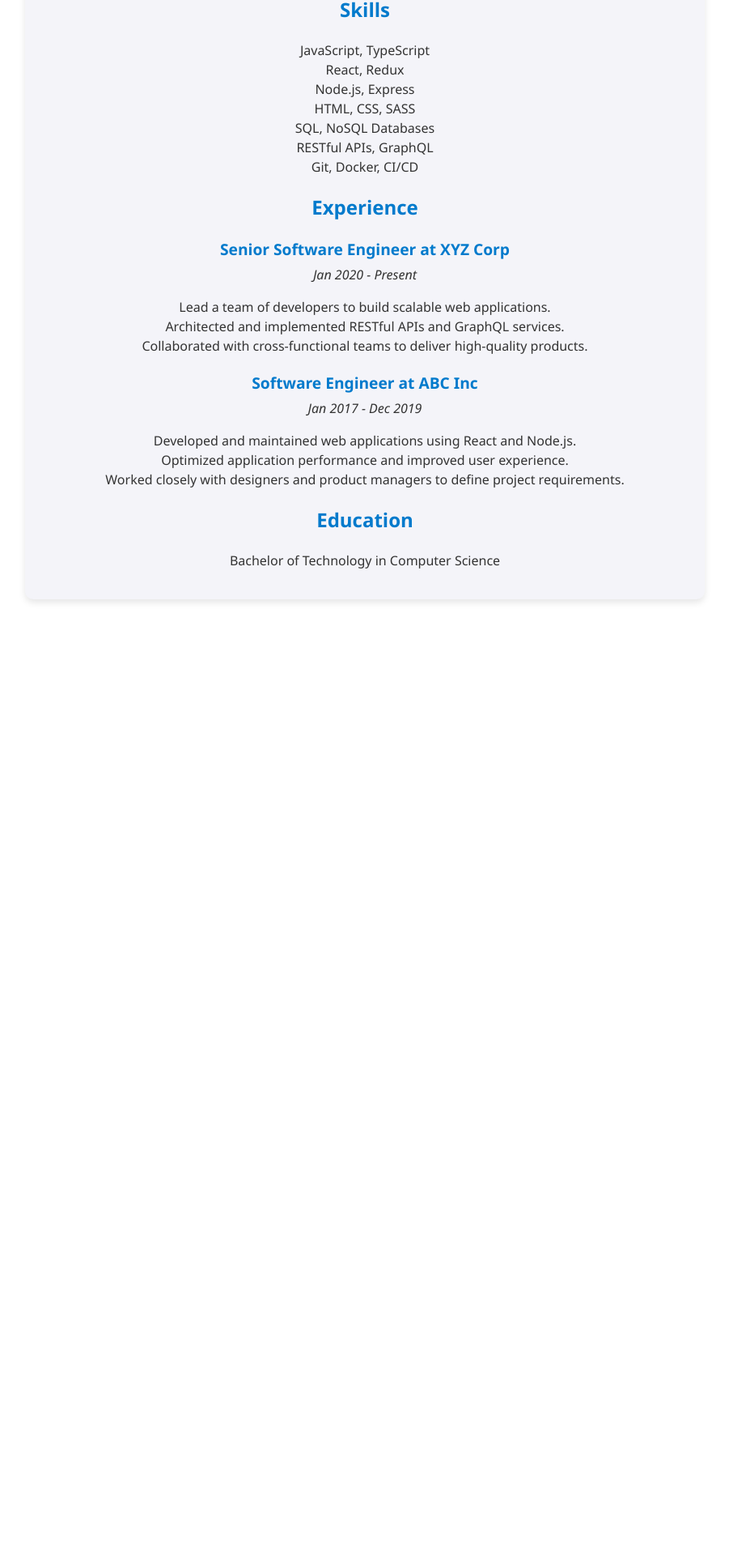
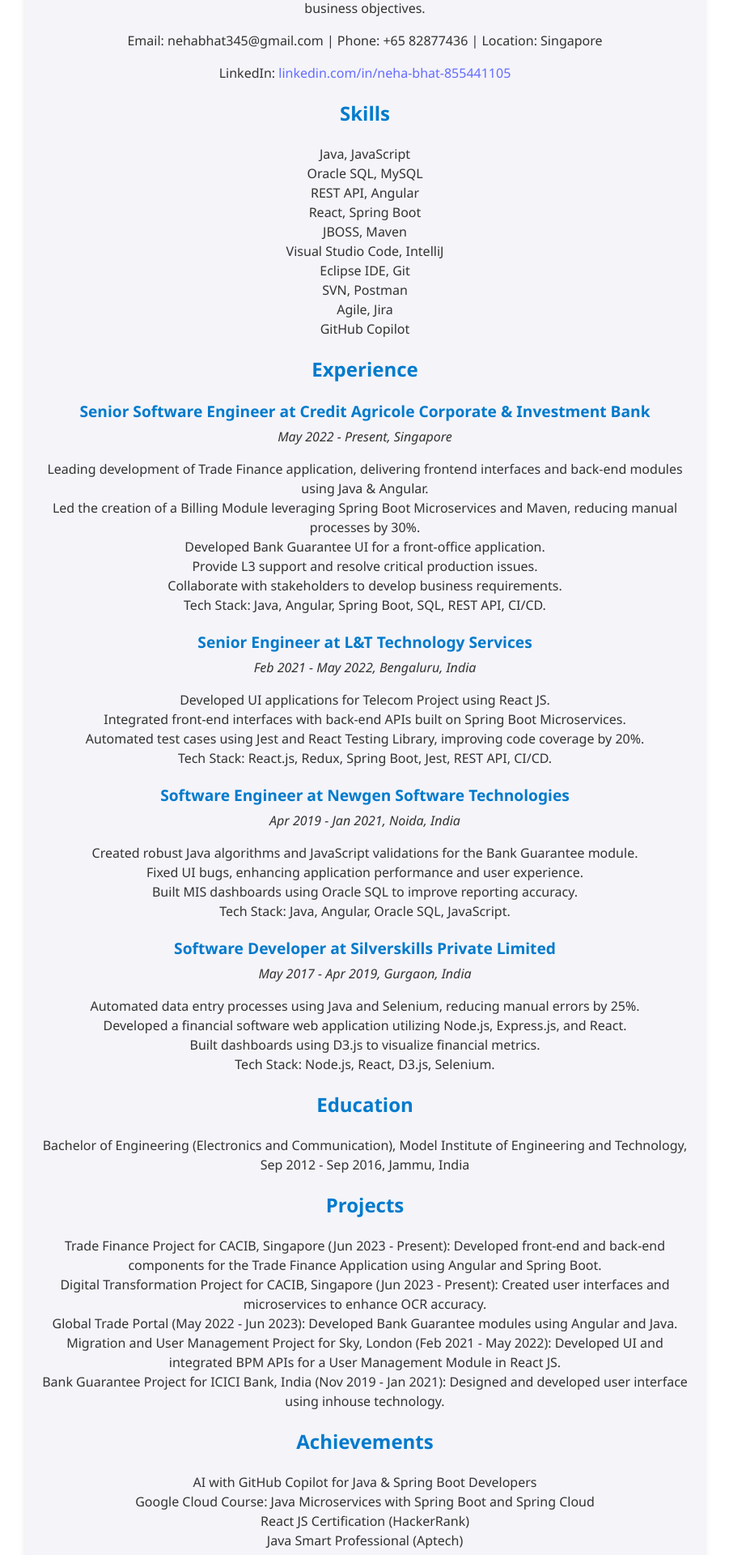
Before and after one commit to nehabhat345/neha-portfolio, a React (Vite) app: page / in a window 1280 px wide. Shown: the part 213-2133 px from the top of the page at 81% size, without its empty margins (189-1090 px from the left). Before the commit the page ends 985 px from the top, so only its background shows below. Built offline with nearby package versions, Linux system fonts and the light colour scheme.

Commit message:
Updated info

```diff
--- a/src/components/Portfolio.jsx
+++ b/src/components/Portfolio.jsx
@@ -4,38 +4,87 @@
   return (
     <div style={styles.portfolio}>
       <h1 style={styles.heading}>Neha Bhat - Full Stack Developer</h1>
-      <p>With 8 years of experience in software development, I specialize in building robust web applications using modern technologies.</p>
+      <p>Full Stack Software Engineer with 8 years of experience in Java, Angular, Spring Boot Microservices, React, and SQL. Proficient in delivering scalable solutions in Banking, Finance, and Telecommunication sectors. Adept at collaborating with cross-functional teams and driving agile development practices to meet business objectives.</p>
+      <p>Email: nehabhat345@gmail.com | Phone: +65 82877436 | Location: Singapore</p>
+      <p>LinkedIn: <a href="https://linkedin.com/in/neha-bhat-855441105" target="_blank" rel="noopener noreferrer">linkedin.com/in/neha-bhat-855441105</a></p>
+
       <h2 style={styles.subheading}>Skills</h2>
       <ul style={styles.list}>
-        <li>JavaScript, TypeScript</li>
-        <li>React, Redux</li>
-        <li>Node.js, Express</li>
-        <li>HTML, CSS, SASS</li>
-        <li>SQL, NoSQL Databases</li>
-        <li>RESTful APIs, GraphQL</li>
-        <li>Git, Docker, CI/CD</li>
+        <li>Java, JavaScript</li>
+        <li>Oracle SQL, MySQL</li>
+        <li>REST API, Angular</li>
+        <li>React, Spring Boot</li>
+        <li>JBOSS, Maven</li>
+        <li>Visual Studio Code, IntelliJ</li>
+        <li>Eclipse IDE, Git</li>
+        <li>SVN, Postman</li>
+        <li>Agile, Jira</li>
+        <li>GitHub Copilot</li>
       </ul>
+
       <h2 style={styles.subheading}>Experience</h2>
       <div style={styles.experience}>
-        <h3 style={styles.jobTitle}>Senior Software Engineer at XYZ Corp</h3>
-        <p style={styles.jobDuration}>Jan 2020 - Present</p>
+        <h3 style={styles.jobTitle}>Senior Software Engineer at Credit Agricole Corporate & Investment Bank</h3>
+        <p style={styles.jobDuration}>May 2022 - Present, Singapore</p>
         <ul style={styles.list}>
-          <li>Lead a team of developers to build scalable web applications.</li>
-          <li>Architected and implemented RESTful APIs and GraphQL services.</li>
-          <li>Collaborated with cross-functional teams to deliver high-quality products.</li>
+          <li>Leading development of Trade Finance application, delivering frontend interfaces and back-end modules using Java & Angular.</li>
+          <li>Led the creation of a Billing Module leveraging Spring Boot Microservices and Maven, reducing manual processes by 30%.</li>
+          <li>Developed Bank Guarantee UI for a front-office application.</li>
+          <li>Provide L3 support and resolve critical production issues.</li>
+          <li>Collaborate with stakeholders to develop business requirements.</li>
+          <li>Tech Stack: Java, Angular, Spring Boot, SQL, REST API, CI/CD.</li>
         </ul>
       </div>
       <div style={styles.experience}>
-        <h3 style={styles.jobTitle}>Software Engineer at ABC Inc</h3>
-        <p style={styles.jobDuration}>Jan 2017 - Dec 2019</p>
+        <h3 style={styles.jobTitle}>Senior Engineer at L&T Technology Services</h3>
+        <p style={styles.jobDuration}>Feb 2021 - May 2022, Bengaluru, India</p>
         <ul style={styles.list}>
-          <li>Developed and maintained web applications using React and Node.js.</li>
-          <li>Optimized application performance and improved user experience.</li>
-          <li>Worked closely with designers and product managers to define project requirements.</li>
+          <li>Developed UI applications for Telecom Project using React JS.</li>
+          <li>Integrated front-end interfaces with back-end APIs built on Spring Boot Microservices.</li>
+          <li>Automated test cases using Jest and React Testing Library, improving code coverage by 20%.</li>
+          <li>Tech Stack: React.js, Redux, Spring Boot, Jest, REST API, CI/CD.</li>
         </ul>
       </div>
+      <div style={styles.experience}>
+        <h3 style={styles.jobTitle}>Software Engineer at Newgen Software Technologies</h3>
+        <p style={styles.jobDuration}>Apr 2019 - Jan 2021, Noida, India</p>
+        <ul style={styles.list}>
+          <li>Created robust Java algorithms and JavaScript validations for the Bank Guarantee module.</li>
+          <li>Fixed UI bugs, enhancing application performance and user experience.</li>
+          <li>Built MIS dashboards using Oracle SQL to improve reporting accuracy.</li>
+          <li>Tech Stack: Java, Angular, Oracle SQL, JavaScript.</li>
+        </ul>
+      </div>
+      <div style={styles.experience}>
+        <h3 style={styles.jobTitle}>Software Developer at Silverskills Private Limited</h3>
+        <p style={styles.jobDuration}>May 2017 - Apr 2019, Gurgaon, India</p>
+        <ul style={styles.list}>
+          <li>Automated data entry processes using Java and Selenium, reducing manual errors by 25%.</li>
+          <li>Developed a financial software web application utilizing Node.js, Express.js, and React.</li>
+          <li>Built dashboards using D3.js to visualize financial metrics.</li>
+          <li>Tech Stack: Node.js, React, D3.js, Selenium.</li>
+        </ul>
+      </div>
+
       <h2 style={styles.subheading}>Education</h2>
-      <p>Bachelor of Technology in Computer Science</p>
+      <p>Bachelor of Engineering (Electronics and Communication), Model Institute of Engineering and Technology, Sep 2012 - Sep 2016, Jammu, India</p>
+
+      <h2 style={styles.subheading}>Projects</h2>
+      <ul style={styles.list}>
+        <li>Trade Finance Project for CACIB, Singapore (Jun 2023 - Present): Developed front-end and back-end components for the Trade Finance Application using Angular and Spring Boot.</li>
+        <li>Digital Transformation Project for CACIB, Singapore (Jun 2023 - Present): Created user interfaces and microservices to enhance OCR accuracy.</li>
+        <li>Global Trade Portal (May 2022 - Jun 2023): Developed Bank Guarantee modules using Angular and Java.</li>
+        <li>Migration and User Management Project for Sky, London (Feb 2021 - May 2022): Developed UI and integrated BPM APIs for a User Management Module in React JS.</li>
+        <li>Bank Guarantee Project for ICICI Bank, India (Nov 2019 - Jan 2021): Designed and developed user interface using inhouse technology.</li>
+      </ul>
+
+      <h2 style={styles.subheading}>Achievements</h2>
+      <ul style={styles.list}>
+        <li>AI with GitHub Copilot for Java & Spring Boot Developers</li>
+        <li>Google Cloud Course: Java Microservices with Spring Boot and Spring Cloud</li>
+        <li>React JS Certification (HackerRank)</li>
+        <li>Java Smart Professional (Aptech)</li>
+      </ul>
     </div>
   );
 };
```
